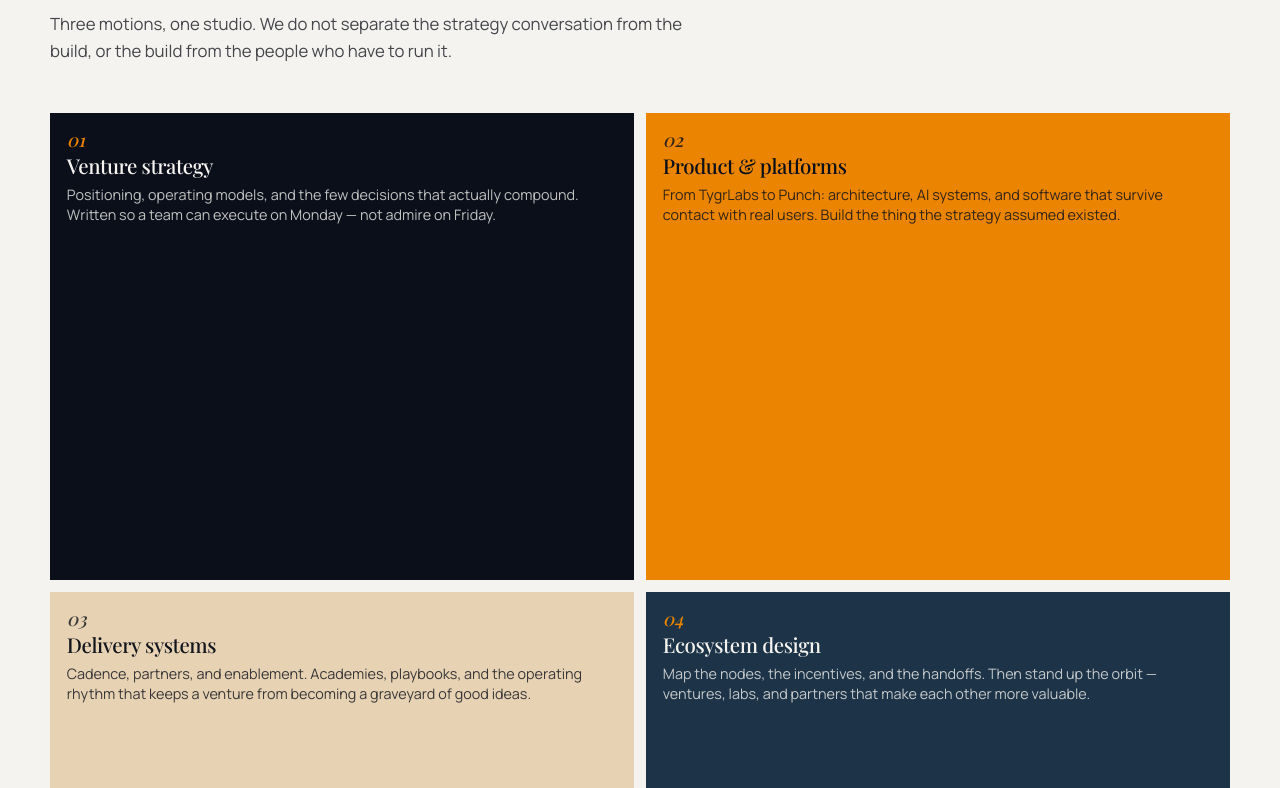
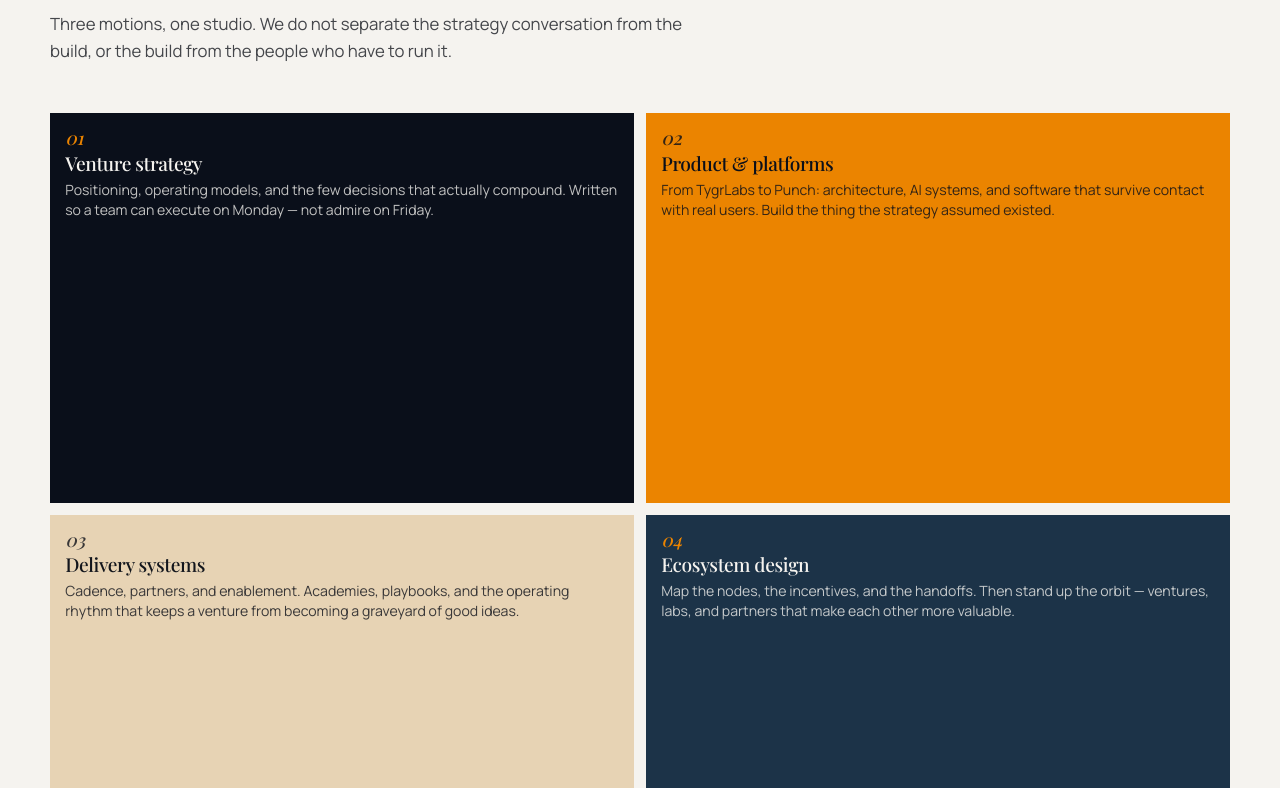
Before and after one commit to rasheq-tygr/tygr-strategy-forge, a React (Vite) app: page / in a window 1280 px wide. Shown: the part 2372-3160 px from the top of the page. Built offline with nearby package versions, Linux system fonts and the light colour scheme; a web font is replaced by a local one.

Commit message:
Shorten capability tiles to a 3:2 ratio.
Keep the colored mosaic, but drop more height so four tiles no longer
dominate the viewport while six to eight still fit in wider grids.

Co-authored-by: rasheq.rahman <rasheq.rahman@aya.yale.edu>

```diff
--- a/src/styles/global.css
+++ b/src/styles/global.css
@@ -552,10 +552,10 @@ h3,
   display: flex;
   flex-direction: column;
   justify-content: flex-start;
-  aspect-ratio: 5 / 4;
+  aspect-ratio: 3 / 2;
   min-width: 0;
   min-height: 0;
-  padding: 1.1rem 1.05rem 1rem;
+  padding: 1rem 0.95rem 0.9rem;
   border: 0;
   transition: transform 160ms ease;
 }
@@ -570,8 +570,8 @@ h3,
 }
 
 .cap-tile h3 {
-  margin: 0.3rem 0 0.45rem;
-  font-size: 1.28rem;
+  margin: 0.25rem 0 0.4rem;
+  font-size: 1.2rem;
   font-weight: 500;
   line-height: 1.15;
   letter-spacing: -0.02em;
@@ -582,10 +582,10 @@ h3,
 .cap-tile .cap-copy p {
   margin: 0;
   max-width: none;
-  font-size: 0.9rem;
+  font-size: 0.88rem;
   line-height: 1.4;
   display: -webkit-box;
-  -webkit-line-clamp: 4;
+  -webkit-line-clamp: 3;
   -webkit-box-orient: vertical;
   overflow: hidden;
 }
```
